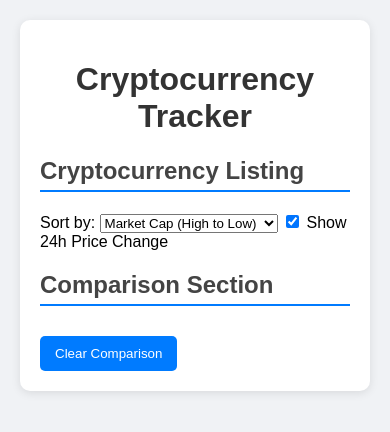
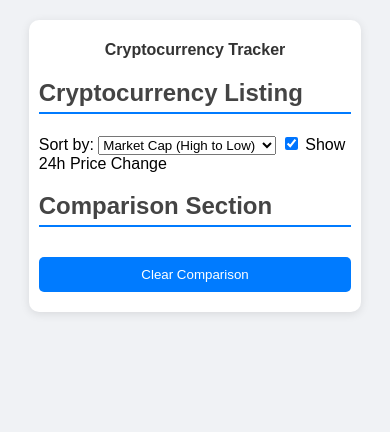
Before and after one commit to LloydSequeira/Term-Project, a plain HTML site: page index.html in a window 390 px wide. Drawn offline with Linux system fonts and the light colour scheme; no server answers.

Commit message:
Update styles.css

```diff
--- a/styles.css
+++ b/styles.css
@@ -83,3 +83,29 @@ button:hover {
 #clear-comparison {
     margin-top: 10px;
 }
+
+@media (max-width: 768px) {
+    .container {
+        width: 95%;
+        padding: 10px;
+    }
+
+    .crypto-box {
+        padding: 10px;
+    }
+
+    button {
+        width: 100%;
+        margin-bottom: 10px;
+    }
+}
+
+@media (max-width: 480px) {
+    h1 {
+        font-size: 1em;
+    }
+
+    .crypto-box {
+        font-size: 0.9em;
+    }
+}
```
